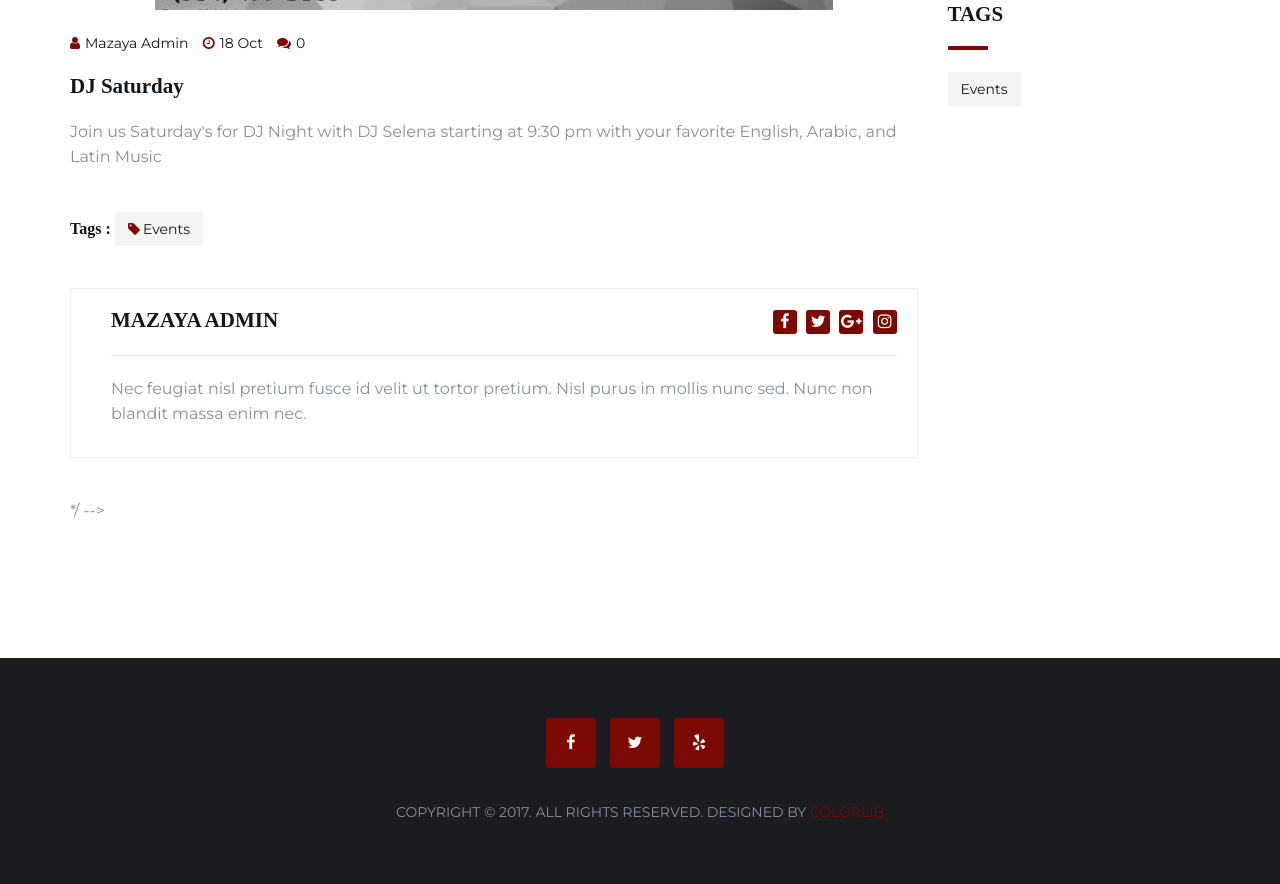
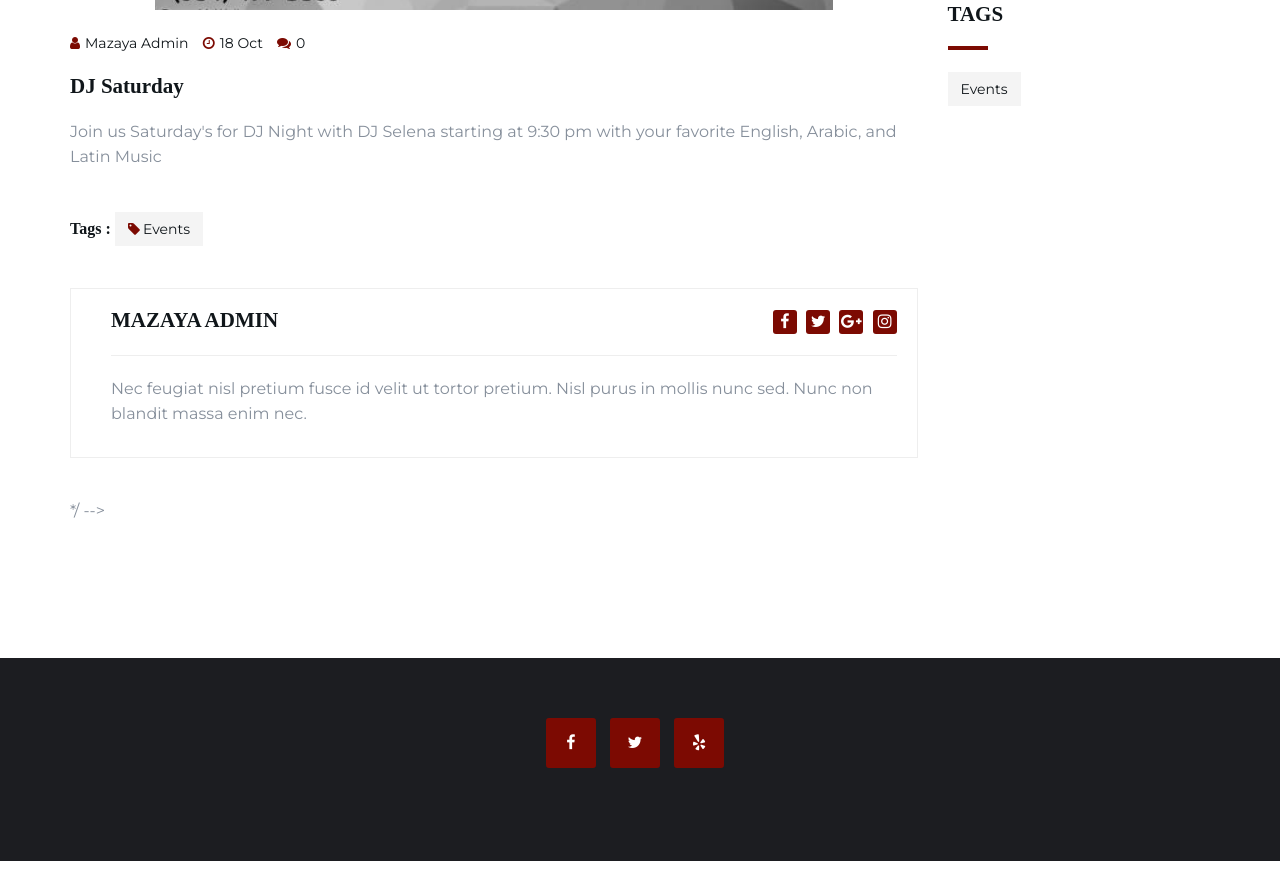
Before and after one commit to MazayaHookahLounge/MazayaHookahLounge.github.io, a plain HTML site: page blog-single-Mazaya.html in a window 1280 px wide. Shown: the part 1010-1894 px from the top of the page. After the commit the page ends 1871 px from the top, so only its background shows below. Drawn offline with Linux system fonts and the light colour scheme.

Commit message:
Update blog-single-Mazaya.html

```diff
--- a/blog-single-Mazaya.html
+++ b/blog-single-Mazaya.html
@@ -242,11 +242,6 @@
 					</ul>
 					<!-- /footer follow -->
 
-					<!-- footer copyright -->
-					<div class="footer-copyright">
-						<p>Copyright © 2017. All Rights Reserved. Designed by <a href="https://colorlib.com" target="_blank">Colorlib</a></p>
-					</div>
-					<!-- /footer copyright -->
 
 				</div>
 
```
